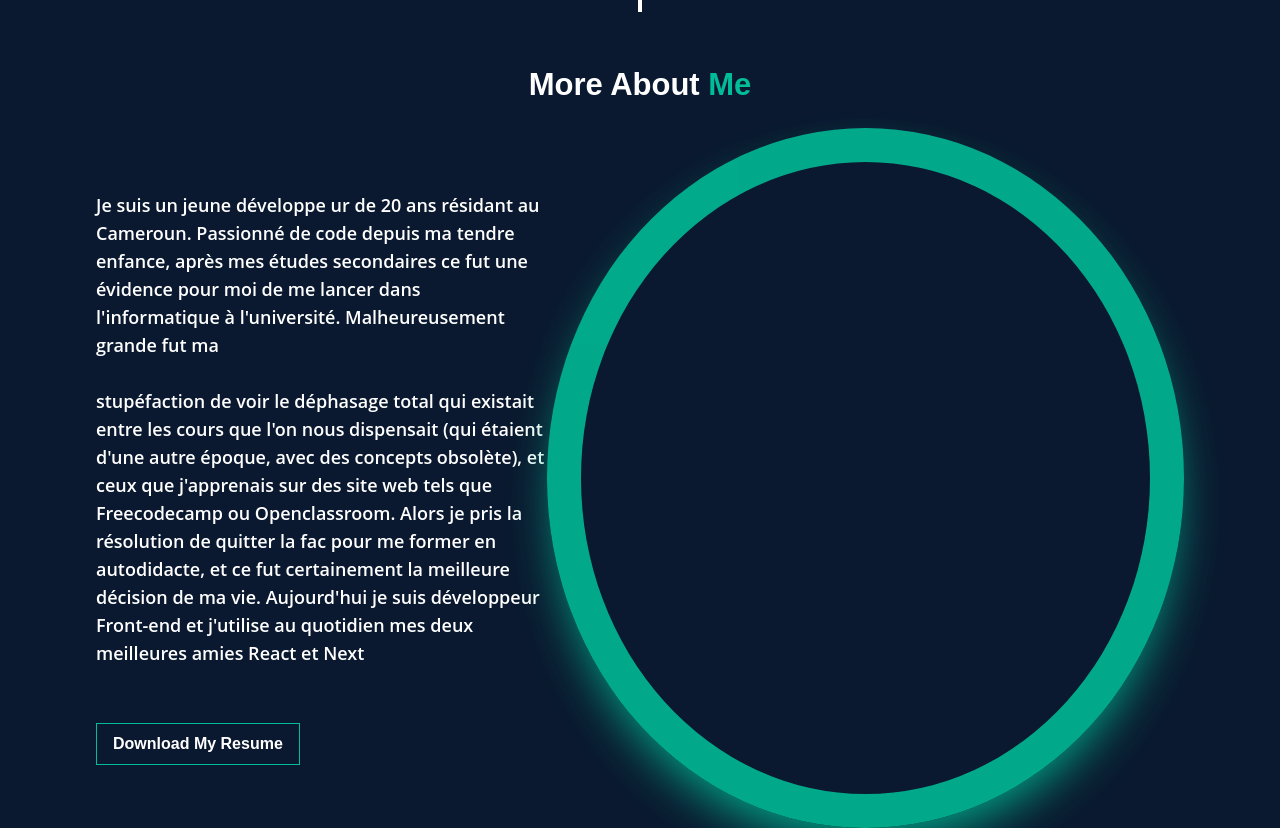
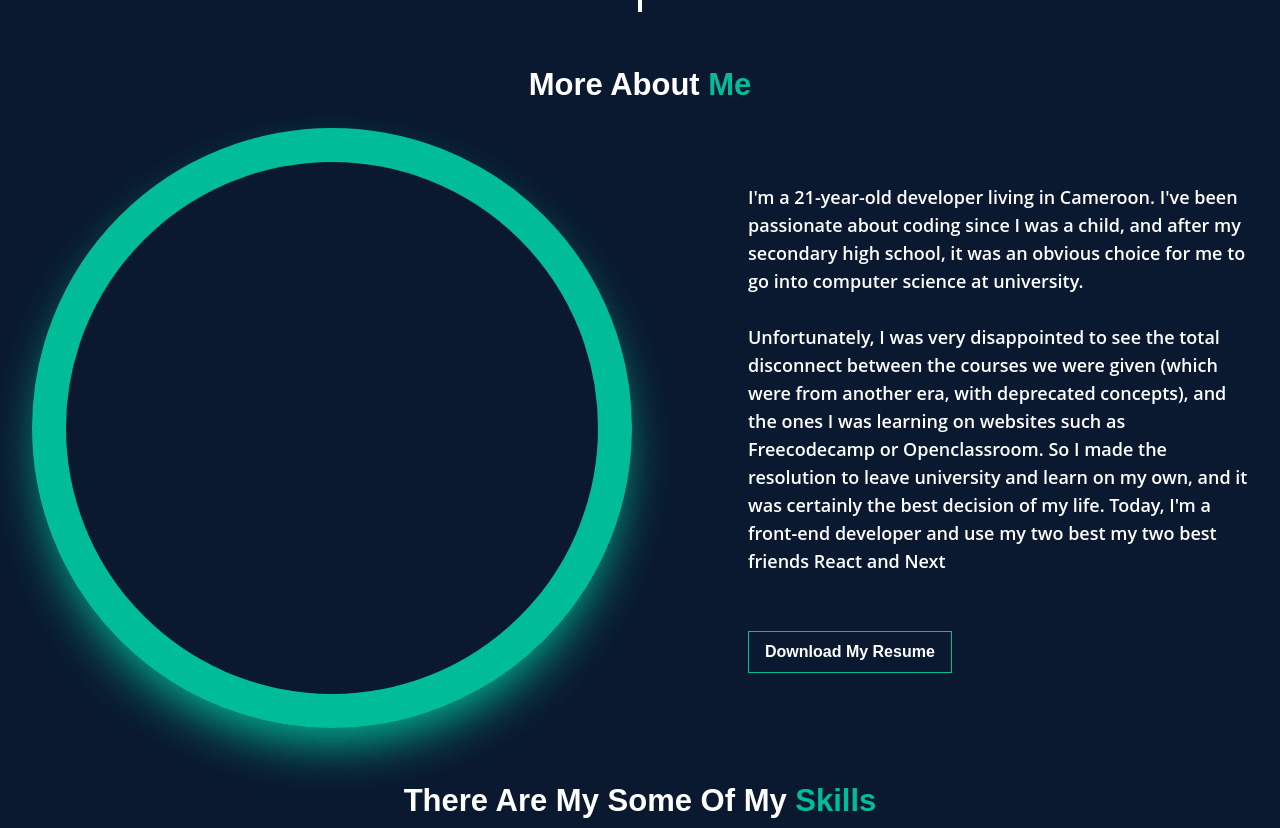
Before and after one commit to JFiaga/myPortfolio, a React (Create React App) app: page / in a window 1280 px wide. Shown: the part 3920-4748 px from the top of the page. Built offline with nearby package versions, Linux system fonts and the light colour scheme.

Commit message:
Refacto the about section

```diff
--- a/src/container/About.tsx
+++ b/src/container/About.tsx
@@ -1,4 +1,5 @@
-import React, { FC } from "react";
+import  { FC } from "react";
+import me from '../assets/me.png'
 
 const About: FC = () => {
   return (
@@ -10,34 +11,42 @@ const About: FC = () => {
         more About
         <span className="text-mainGreen"> Me</span>
       </h2>
-      <div className="max-w-[90rem] w-full flex flex-col-reverse space-y-10   items-start px-16  xl:px-24 lg:flex-row lg:space-y-0 lg:justify-between lg:items-center">
+      <div className="max-w-[90rem] w-full flex flex-col space-y-10 items-center  md:items-start px-8 space-x-5  2xl:px-24 md:flex-row lg:space-y-0 lg:justify-between lg:items-center">
+      <div className="hidden lg:block lg:h-[32.75rem] lg:w-[32.75rem] xl:h-[37.5rem] xl:w-[37.5rem] 2xl:h-[43.75rem] 2xl:w-[43.75rem] rounded-[1000%] border-[2.125rem] border-mainGreen   shadow-mainGreen  shadow-2xl   relative animate-pulse2"></div>
 
         <div className="flex flex-col  items-center justify-center gap-4  md:px-0">
           <p className=" text-start  max-w-[31.25rem]  text-white font-semibold font-open text-lg">
             <span>
-                Je suis un jeune développe ur de 20 ans résidant au Cameroun.
-                Passionné de code depuis ma tendre enfance, après mes études
-                secondaires ce fut une évidence pour moi de me lancer dans
-                l'informatique à l'université. Malheureusement grande fut ma
+              I'm a 21-year-old developer living in Cameroon. I've been
+              passionate about coding since I was a child, and after my
+              secondary high school, it was an obvious choice for me to go into
+              computer science at university.
             </span>
             <br />
             <br />
             <span>
-                stupéfaction de voir le déphasage total qui existait entre les
-                cours que l'on nous dispensait (qui étaient d'une autre époque,
-                avec des concepts obsolète), et ceux que j'apprenais sur des
-                site web tels que Freecodecamp ou Openclassroom. Alors je pris
-                la résolution de quitter la fac pour me former en autodidacte,
-                et ce fut certainement la meilleure décision de ma vie.
-                Aujourd'hui je suis développeur Front-end et j'utilise au
-                quotidien mes deux meilleures amies React et Next
+              Unfortunately, I was very disappointed to see the total disconnect
+              between the courses  we were given (which were from another
+              era, with deprecated concepts), and the ones I was learning on
+              websites such as Freecodecamp or Openclassroom. So I made the
+              resolution to leave university and learn on my own, and it was
+              certainly the best decision of my life. Today, I'm a front-end
+              developer and use my two best my two best friends React and Next
             </span>
           </p>
 
-            <a href="##" className="self-start mt-10 border px-4 py-2 border-mainGreen hover:bg-mainGreen font-semibold transition-all duration-500">Download My Resume</a>
+          <a
+            href="##"
+            className="self-start mt-10 border px-4 py-2 border-mainGreen hover:bg-mainGreen font-semibold transition-all duration-500"
+          >
+            Download My Resume
+          </a>
         </div>
 
-        <div className="block h-[43.75rem] w-[43.75rem] rounded-[1000%] border-[2.125rem] border-mainGreen   shadow-mainGreen  shadow-2xl   relative animate-pulse2">
+                  <div className="lg:hidden h-[300px] w-[350px] border bg-mainGreen border-mainGreen relative duration-300 transition-all rounded-md">
+                    <div className="absolute w-full h-full rounded-md overflow-hidden opacity-60 hover:opacity-100 hover:scale-105 transition-all duration-500  hover:shadow-md hover:shadow-mainGreen">
+                      <img src={me} className="w-full h-full object-cover rounded-md " alt="Me" />
+                    </div>
                      </div>
       </div>
     </section>
--- a/src/container/Skills.tsx
+++ b/src/container/Skills.tsx
@@ -12,7 +12,7 @@ const Skills: FC = () => {
         There are my some of my
         <span className="text-mainGreen"> Skills</span>
       </h2>
-      <div className="max-w-[1440px] w-full flex  flex-col  lg:flex-row space-y-10 lg:space-y-0   items-start px-16  xl:px-24 justify-center">
+      <div className="max-w-[1440px] w-full flex  flex-col  lg:flex-row space-y-10 lg:space-y-0   items-start px-4 sm:px-10 lg:px-16 justify-center">
         <div className="flex lg:flex-row justify-center lg:space-x-10  w-full flex-col space-y-10 items-center lg:space-y-0 mt-10">
           {hardSkills.map((skills: any) => (
             <div
```
Also changed, not shown: src/assets/me.png (added). Lines whose indentation alone changed are shown as unchanged.
